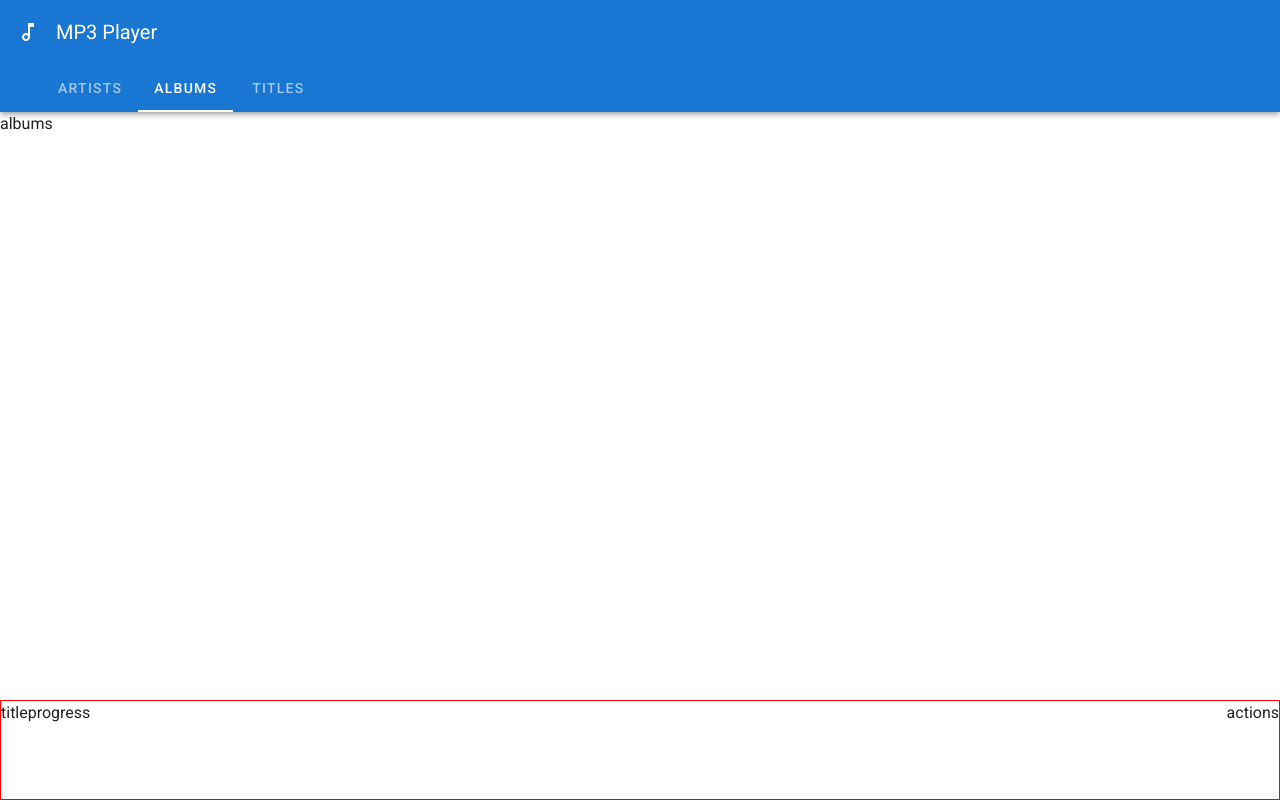
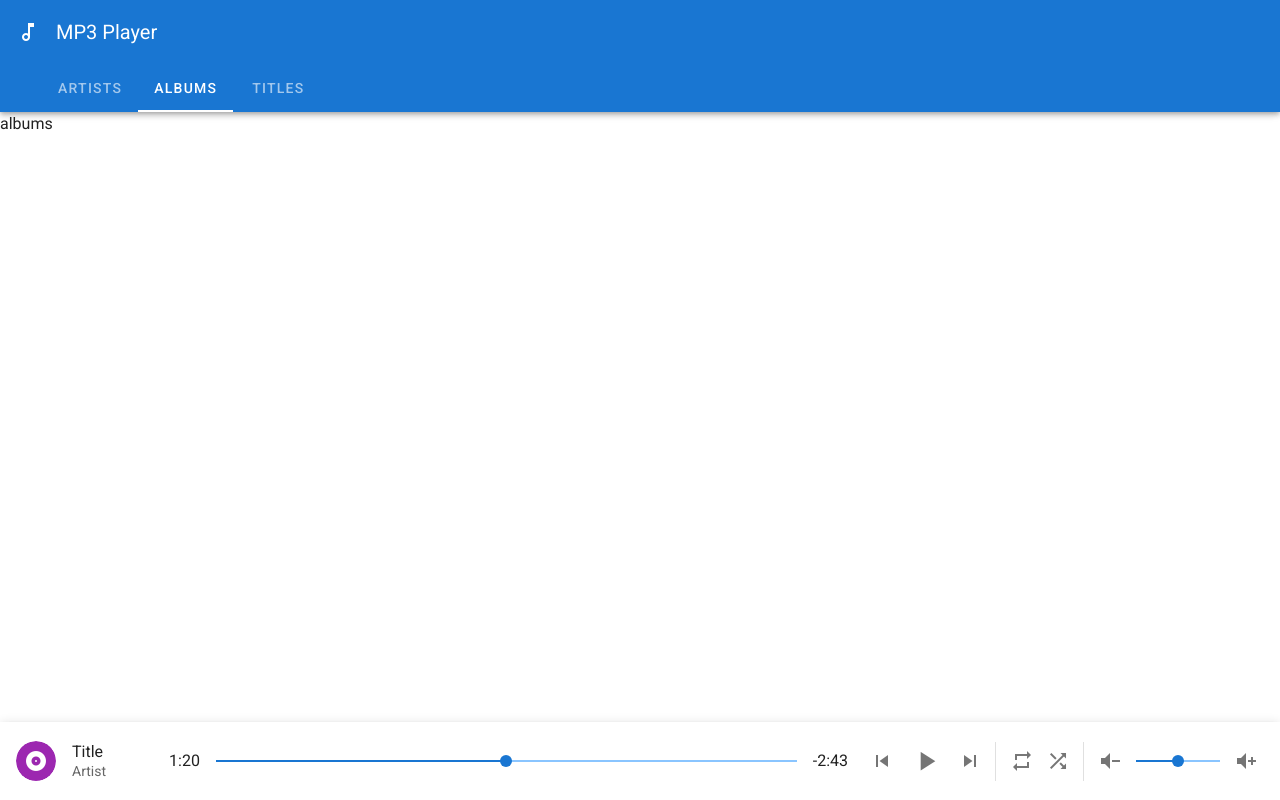
Before and after one commit to fabricenyonato/mp3-player, a Vue app: page /#/albums in a window 1280 px wide. Built offline with nearby package versions, Linux system fonts and the light colour scheme.

Commit message:
player template

```diff
--- a/src/player.vue
+++ b/src/player.vue
@@ -1,14 +1,75 @@
 <template>
-    <div id="player" class="player flex-shrink-0 flex-grow-0 d-flex">
-        <div class="flex-grow-0 flex-shrink-0">title</div>
-        <div class="flex-grow-1">progress</div>
-        <div class="flex-grow-0 flex-shrink-0">actions</div>
+    <div id="player" class="flex-shrink-0 flex-grow-0 d-flex elevation-4">
+        <div class="flex-grow-0 flex-shrink-0">
+            <v-list style="background-color: transparent;">
+                <v-list-item>
+                    <v-list-item-avatar>
+                        <v-icon class="purple white--text">mdi-album</v-icon>
+                    </v-list-item-avatar>
+
+                    <v-list-item-content>
+                        <v-list-item-title>Title</v-list-item-title>
+                        <v-list-item-subtitle>Artist</v-list-item-subtitle>
+                    </v-list-item-content>
+                </v-list-item>
+            </v-list>
+        </div>
+
+        <div class="flex-grow-1 d-flex align-center mr-4 ml-4">
+            <span class="mr-2">1:20</span>
+
+            <v-slider :value="50" hide-details />
+
+            <span class="ml-2">-2:43</span>
+        </div>
+
+        <div class="flex-grow-0 flex-shrink-0 d-flex align-center mr-4">
+            <v-btn icon>
+                <v-icon>mdi-skip-previous</v-icon>
+            </v-btn>
+
+            <v-btn icon x-large>
+                <v-icon>mdi-play</v-icon>
+            </v-btn>
+
+            <v-btn icon>
+                <v-icon>mdi-skip-next</v-icon>
+            </v-btn>
+
+            <div style="height: 50%" class="pl-2 pr-2">
+                <v-divider vertical />
+            </div>
+
+            <v-btn icon>
+                <v-icon>mdi-repeat</v-icon>
+            </v-btn>
+
+            <v-btn icon>
+                <v-icon>mdi-shuffle</v-icon>
+            </v-btn>
+
+            <div style="height: 50%" class="pl-2 pr-2">
+                <v-divider vertical />
+            </div>
+
+            <div class="d-flex align-center">
+                <v-btn icon>
+                    <v-icon>mdi-volume-minus</v-icon>
+                </v-btn>
+
+                <v-slider :value="50" hide-details style="width: 100px;" />
+
+                <v-btn icon>
+                    <v-icon>mdi-volume-plus</v-icon>
+                </v-btn>
+            </div>
+        </div>
     </div>
 </template>
 
 <style lang="scss" scoped>
-    #player {
-        border: 1px solid red;
-        height: 100px;
-    }
+    // #cover {
+    //     height: 37px;
+    //     width: 37px;
+    // }
 </style>
--- a/src/style.scss
+++ b/src/style.scss
@@ -1,5 +1,9 @@
 .h100 {
     height: 100%;
+}
+
+.w100 {
+    width: 100%;
 }
 
 .overflow {
```
